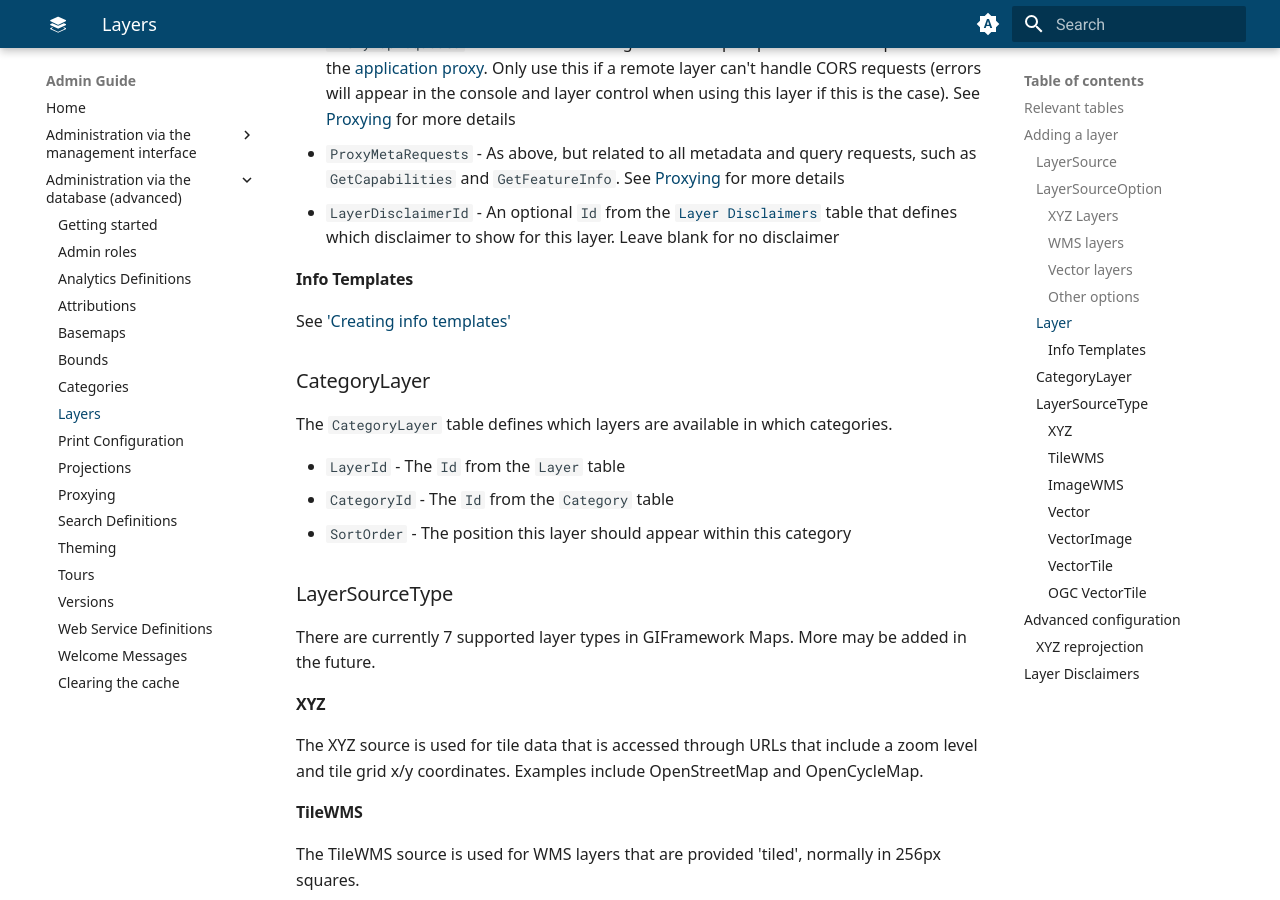
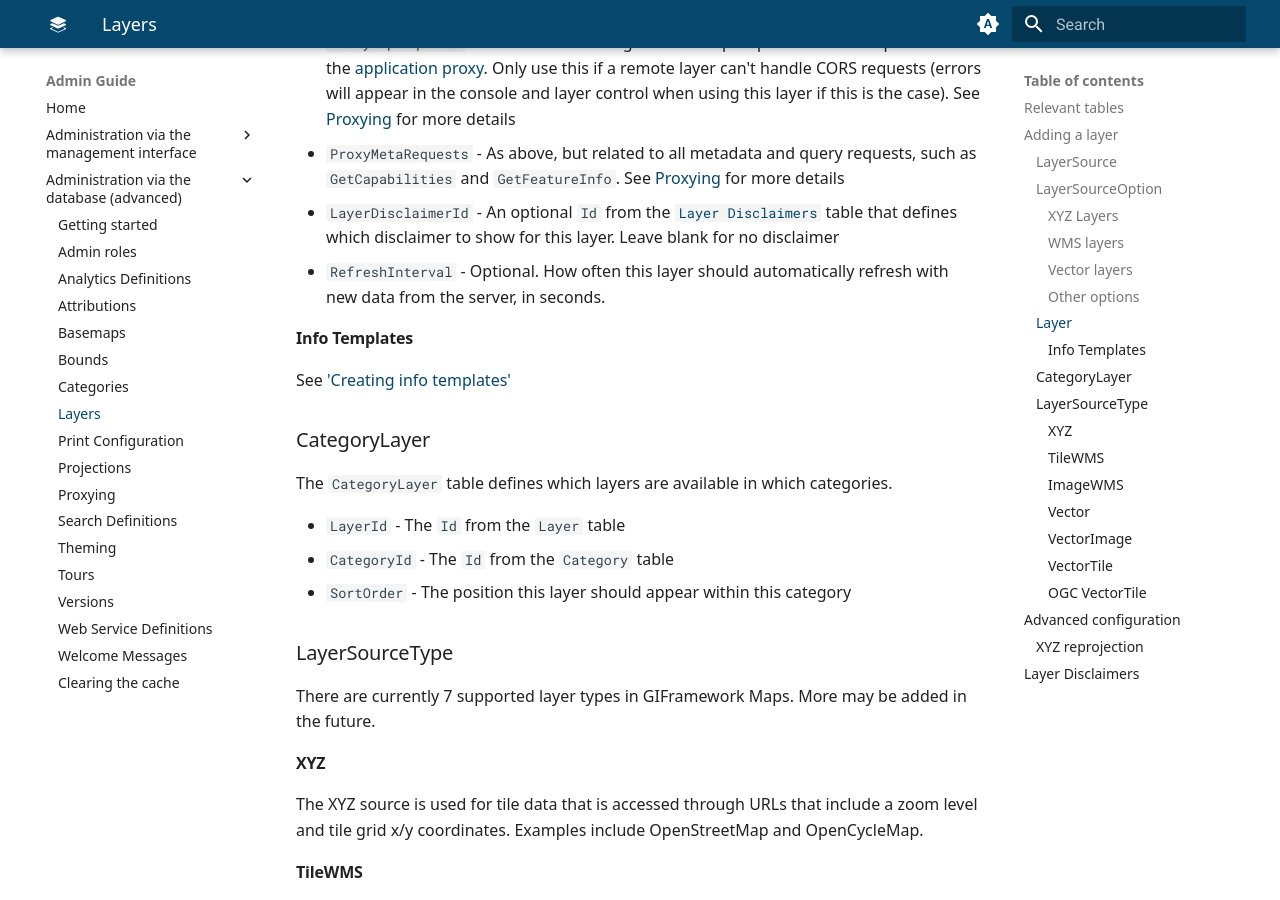
Before and after one commit to Dorset-Council-UK/GIFramework-Maps-Admin-Guide, an MkDocs documentation site: the page built from docs/db/layers.md, in a window 1280 px wide and 900 px high, scrolled down 4698 px. Built offline with MkDocs 1.6.1 and Material for MkDocs 9.7.7, drawn with Linux system fonts in a browser that asks for light colours.

Commit message:
Update layers.md

```diff
--- a/docs/db/layers.md
+++ b/docs/db/layers.md
@@ -126,6 +126,7 @@ Once this has been created, the layer table has the following fields to fill in:
 - `ProxyMapRequests` - A Boolean indicating if all GetMap requests should be proxied via the [application proxy](../db/proxy.md). Only use this if a remote layer can't handle CORS requests (errors will appear in the console and layer control when using this layer if this is the case). See [Proxying](../db/proxy.md) for more details
 - `ProxyMetaRequests` - As above, but related to all metadata and query requests, such as `GetCapabilities` and `GetFeatureInfo`. See [Proxying](../db/proxy.md) for more details
 - `LayerDisclaimerId` - An optional `Id` from the [`Layer Disclaimers`](#layer-disclaimers) table that defines which disclaimer to show for this layer. Leave blank for no disclaimer
+- `RefreshInterval` - Optional. How often this layer should automatically refresh with new data from the server, in seconds.
 
 #### Info Templates
 
```
